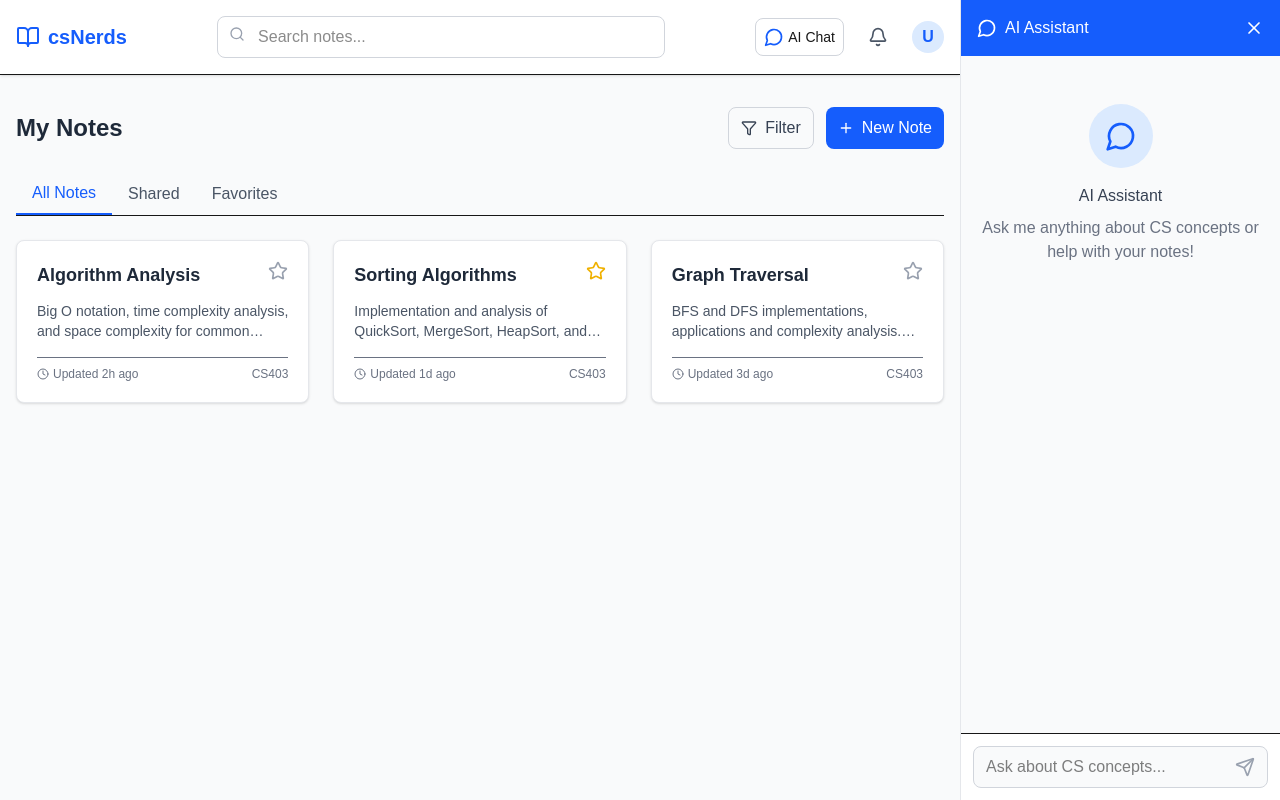
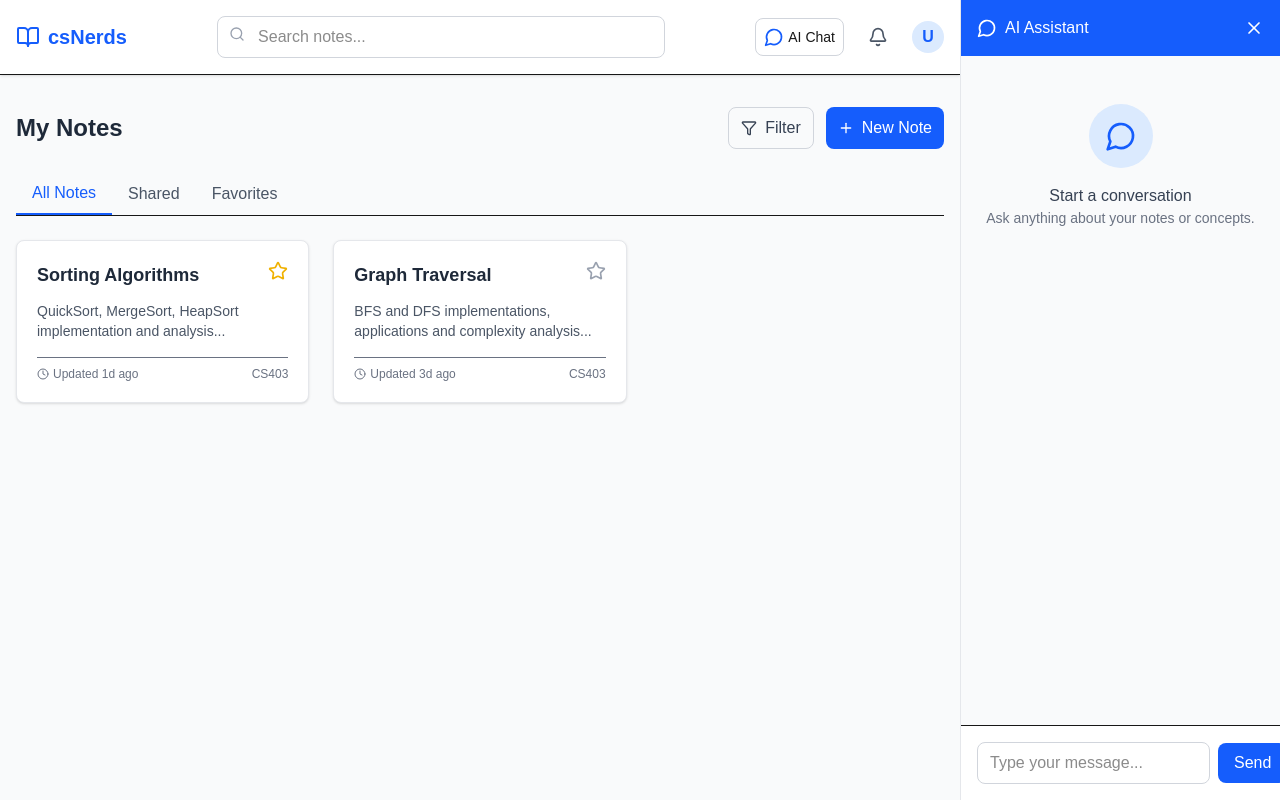
Before and after one commit to SaiPh3r/csnerds, a Next.js app: page /feed in a window 1280 px wide. Both pictures are taken after a click on the button "AI Chat". Built offline with nearby package versions, Linux system fonts and the light colour scheme.

Commit message:
changes in documents route

```diff
--- a/app/feed/page.tsx
+++ b/app/feed/page.tsx
@@ -1,88 +1,94 @@
-'use client'
+'use client';
 import React, { useState, useRef, useEffect } from 'react';
-import { BookOpen, Search, Bell, Filter, Plus, Star, Clock, MessageCircle, Send, X } from 'lucide-react';
+import {
+  BookOpen,
+  Search,
+  Bell,
+  Filter,
+  Plus,
+  Star,
+  Clock,
+  MessageCircle,
+  X,
+} from 'lucide-react';
 import { useRouter } from 'next/navigation';
 
 const Feed = () => {
-  const router = useRouter()
+  const router = useRouter();
   const [isChatVisible, setIsChatVisible] = useState(false);
   const [messages, setMessages] = useState<{ sender: string; text: string }[]>([]);
   const [inputMessage, setInputMessage] = useState('');
   const [isLoading, setIsLoading] = useState(false);
   const messagesEndRef = useRef<HTMLDivElement>(null);
 
-  const apiKey = "AIzaSyAW08GMRJfT467Kys6Lz6cutglglFJgS0M";
+  const apiKey = 'AIzaSyAW08GMRJfT467Kys6Lz6cutglglFJgS0M';
   const url = `https://generativelanguage.googleapis.com/v1beta/models/gemini-2.0-flash:generateContent?key=${apiKey}`;
 
   const handleUpload = () => {
-    router.push('/upload')
-  }
+    router.push('/upload');
+  };
 
   const toggleChat = () => {
     setIsChatVisible(!isChatVisible);
-  }
+  };
 
   const sendMessage = async () => {
     if (!inputMessage.trim()) return;
 
-    // user ko kro add bc
     const userMessage = { sender: 'user', text: inputMessage };
-    setMessages([...messages, userMessage]);
+    setMessages((prev) => [...prev, userMessage]);
     setInputMessage('');
     setIsLoading(true);
 
-    //api
     try {
       const data = {
         contents: [
           {
-            parts: [{ text: inputMessage }]
-          }
-        ]
+            parts: [{ text: inputMessage }],
+          },
+        ],
       };
 
       const response = await fetch(url, {
-        method: "POST",
+        method: 'POST',
         headers: {
-          "Content-Type": "application/json"
+          'Content-Type': 'application/json',
         },
-        body: JSON.stringify(data)
+        body: JSON.stringify(data),
       });
 
       const result = await response.json();
-      console.log("Response:", result);
+      let aiResponse = 'Sorry, I couldn\'t process your request.';
 
-      // Extract AI response from the result
-      let aiResponse = "Sorry, I couldn't process your request.";
       if (result.candidates && result.candidates[0]?.content?.parts[0]?.text) {
         aiResponse = result.candidates[0].content.parts[0].text;
       }
 
-      // Add AI response to chat
-      setMessages(prev => [...prev, { sender: 'ai', text: aiResponse }]);
+      setMessages((prev) => [...prev, { sender: 'ai', text: aiResponse }]);
     } catch (error) {
-      console.error("Error:", error);
-      setMessages(prev => [...prev, { sender: 'ai', text: "Sorry, there was an error processing your request." }]);
+      console.error('Error:', error);
+      setMessages((prev) => [
+        ...prev,
+        { sender: 'ai', text: 'Sorry, there was an error processing your request.' },
+      ]);
     } finally {
       setIsLoading(false);
     }
-  }
+  };
 
-  // neeche ja mssg bhai apne aap
   useEffect(() => {
     messagesEndRef.current?.scrollIntoView({ behavior: 'smooth' });
   }, [messages]);
 
-  // press enter kro
   const handleKeyPress = (e: React.KeyboardEvent<HTMLInputElement>) => {
     if (e.key === 'Enter') {
       sendMessage();
     }
-  }
+  };
 
   return (
     <div className="min-h-screen bg-gray-50 flex">
-      {/* Main Content Area */}
+      {/* Main Content */}
       <div className={`transition-all duration-300 ${isChatVisible ? 'w-3/4' : 'w-full'}`}>
         {/* Header */}
         <header className="bg-white shadow-sm border-b">
@@ -119,7 +125,7 @@ const Feed = () => {
           </div>
         </header>
 
-        {/* Main Content */}
+        {/* Main Section */}
         <main className="max-w-6xl mx-auto py-8 px-4">
           <div className="flex justify-between items-center mb-6">
             <h1 className="text-2xl font-bold text-gray-800">My Notes</h1>
@@ -128,45 +134,29 @@ const Feed = () => {
                 <Filter className="h-4 w-4 mr-2" />
                 <span>Filter</span>
               </button>
-              <button className="flex items-center px-3 py-2 bg-blue-600 text-white rounded-lg hover:bg-blue-700">
+              <button
+                className="flex items-center px-3 py-2 bg-blue-600 text-white rounded-lg hover:bg-blue-700"
+                onClick={handleUpload}
+              >
                 <Plus className="h-4 w-4 mr-2" />
-                <span onClick={handleUpload}>New Note</span>
+                <span>New Note</span>
               </button>
             </div>
           </div>
 
           {/* Tabs */}
           <div className="flex border-b mb-6">
-            <button className="px-4 py-2 border-b-2 border-blue-600 text-blue-600 font-medium">All Notes</button>
+            <button className="px-4 py-2 border-b-2 border-blue-600 text-blue-600 font-medium">
+              All Notes
+            </button>
             <button className="px-4 py-2 text-gray-600 hover:text-gray-800">Shared</button>
             <button className="px-4 py-2 text-gray-600 hover:text-gray-800">Favorites</button>
           </div>
 
-          {/* Notes Grid */}
+          {/* Notes */}
           <div className="grid grid-cols-1 md:grid-cols-2 lg:grid-cols-3 gap-6">
-            {/* Note Card 1 */}
-            <div className="bg-white rounded-lg shadow-sm border border-gray-200 overflow-hidden hover:shadow-md transition-shadow">
-              <div className="p-5">
-                <div className="flex justify-between items-start mb-3">
-                  <h3 className="font-semibold text-lg text-gray-800">Algorithm Analysis</h3>
-                  <button className="text-gray-400 hover:text-yellow-500">
-                    <Star className="h-5 w-5" />
-                  </button>
-                </div>
-                <p className="text-gray-600 text-sm mb-4 line-clamp-2">
-                  Big O notation, time complexity analysis, and space complexity for common algorithms...
-                </p>
-                <div className="flex justify-between items-center text-xs text-gray-500 mt-4 pt-2 border-t">
-                  <span className="flex items-center">
-                    <Clock className="h-3 w-3 mr-1" /> Updated 2h ago
-                  </span>
-                  <span>CS403</span>
-                </div>
-              </div>
-            </div>
-
-            {/* Note Card 2 */}
-            <div className="bg-white rounded-lg shadow-sm border border-gray-200 overflow-hidden hover:shadow-md transition-shadow">
+            {/* Example Cards */}
+            <div className="bg-white rounded-lg shadow-sm border border-gray-200 hover:shadow-md transition-shadow">
               <div className="p-5">
                 <div className="flex justify-between items-start mb-3">
                   <h3 className="font-semibold text-lg text-gray-800">Sorting Algorithms</h3>
@@ -175,7 +165,7 @@ const Feed = () => {
                   </button>
                 </div>
                 <p className="text-gray-600 text-sm mb-4 line-clamp-2">
-                  Implementation and analysis of QuickSort, MergeSort, HeapSort, and other common sorting algorithms...
+                  QuickSort, MergeSort, HeapSort implementation and analysis...
                 </p>
                 <div className="flex justify-between items-center text-xs text-gray-500 mt-4 pt-2 border-t">
                   <span className="flex items-center">
@@ -186,8 +176,7 @@ const Feed = () => {
               </div>
             </div>
 
-            {/* Note Card 3 */}
-            <div className="bg-white rounded-lg shadow-sm border border-gray-200 overflow-hidden hover:shadow-md transition-shadow">
+            <div className="bg-white rounded-lg shadow-sm border border-gray-200 hover:shadow-md transition-shadow">
               <div className="p-5">
                 <div className="flex justify-between items-start mb-3">
                   <h3 className="font-semibold text-lg text-gray-800">Graph Traversal</h3>
@@ -196,7 +185,7 @@ const Feed = () => {
                   </button>
                 </div>
                 <p className="text-gray-600 text-sm mb-4 line-clamp-2">
-                  BFS and DFS implementations, applications and complexity analysis. Examples of graph problems...
+                  BFS and DFS implementations, applications and complexity analysis...
                 </p>
                 <div className="flex justify-between items-center text-xs text-gray-500 mt-4 pt-2 border-t">
                   <span className="flex items-center">
@@ -206,98 +195,65 @@ const Feed = () => {
                 </div>
               </div>
             </div>
-
-            {/* Empty State - can be shown when there are no notes */}
-            <div className="hidden md:col-span-3 py-12 text-center">
-              <div className="mx-auto w-24 h-24 bg-gray-100 rounded-full flex items-center justify-center mb-4">
-                <BookOpen className="h-10 w-10 text-gray-400" />
-              </div>
-              <h3 className="text-lg font-medium text-gray-800">No notes yet</h3>
-              <p className="text-gray-600 mt-2 mb-6">Create your first note to get started</p>
-              <button className="inline-flex items-center px-4 py-2 bg-blue-600 text-white rounded-lg hover:bg-blue-700">
-                <Plus className="h-4 w-4 mr-2" />
-                <span>Create New Note</span>
-              </button>
-            </div>
           </div>
         </main>
       </div>
 
-      {/* Chatbot Section */}
+      {/* Chatbot */}
       {isChatVisible && (
         <div className="w-1/4 bg-white border-l border-gray-200 flex flex-col h-screen">
-          {/* Chat Header */}
           <div className="bg-blue-600 text-white p-4 flex justify-between items-center">
             <div className="flex items-center">
               <MessageCircle className="h-5 w-5 mr-2" />
               <h3 className="font-medium">AI Assistant</h3>
             </div>
-            <button onClick={toggleChat} className="text-white hover:text-gray-200">
+            <button onClick={toggleChat}>
               <X className="h-5 w-5" />
             </button>
           </div>
 
-          {/* Messages Container */}
           <div className="flex-1 p-4 overflow-y-auto bg-gray-50">
             {messages.length === 0 ? (
               <div className="text-center text-gray-500 my-8">
                 <div className="w-16 h-16 bg-blue-100 rounded-full flex items-center justify-center mx-auto mb-4">
                   <MessageCircle className="h-8 w-8 text-blue-600" />
                 </div>
-                <h3 className="font-medium text-gray-700 mb-2">AI Assistant</h3>
-                <p>Ask me anything about CS concepts or help with your notes!</p>
+                <h3 className="text-gray-700 font-medium">Start a conversation</h3>
+                <p className="text-sm text-gray-500">Ask anything about your notes or concepts.</p>
               </div>
             ) : (
-              messages.map((msg, index) => (
+              messages.map((msg, i) => (
                 <div
-                  key={index}
-                  className={`mb-4 ${msg.sender === 'user' ? 'text-right' : 'text-left'}`}
-                >
-                  <div
-                    className={`inline-block p-3 rounded-lg ${
+                  key={i}
+                  className={`mb-3 px-4 py-2 rounded-lg max-w-[85%] ${
                     msg.sender === 'user'
-                        ? 'bg-blue-600 text-white rounded-br-none'
-                        : 'bg-gray-200 text-gray-800 rounded-bl-none'
-                    } max-w-xs break-words`}
+                      ? 'bg-blue-100 self-end text-right ml-auto'
+                      : 'bg-gray-200 self-start text-left'
+                  }`}
                 >
                   {msg.text}
                 </div>
-                </div>
               ))
-            )}
-            {isLoading && (
-              <div className="text-left mb-4">
-                <div className="inline-block p-3 rounded-lg bg-gray-200 text-gray-800 rounded-bl-none">
-                  <div className="flex space-x-1">
-                    <div className="w-2 h-2 bg-gray-400 rounded-full animate-bounce"></div>
-                    <div className="w-2 h-2 bg-gray-400 rounded-full animate-bounce" style={{animationDelay: '0.2s'}}></div>
-                    <div className="w-2 h-2 bg-gray-400 rounded-full animate-bounce" style={{animationDelay: '0.4s'}}></div>
-                  </div>
-                </div>
-              </div>
             )}
             <div ref={messagesEndRef} />
           </div>
 
-          {/* Input Area */}
-          <div className="border-t p-3">
-            <div className="flex items-center bg-gray-50 rounded-lg border border-gray-300">
+          <div className="p-4 border-t flex items-center gap-2">
             <input
               type="text"
+              className="flex-1 py-2 px-3 border border-gray-300 rounded-lg focus:outline-none focus:ring-2 focus:ring-blue-500"
+              placeholder="Type your message..."
               value={inputMessage}
               onChange={(e) => setInputMessage(e.target.value)}
-                onKeyPress={handleKeyPress}
-                placeholder="Ask about CS concepts..."
-                className="flex-1 py-2 px-3 bg-transparent focus:outline-none text-black"
+              onKeyDown={handleKeyPress}
             />
             <button
               onClick={sendMessage}
-                disabled={isLoading || !inputMessage.trim()}
-                className={`p-2 rounded-full mx-1 ${isLoading || !inputMessage.trim() ? 'text-gray-400' : 'text-blue-600 hover:bg-blue-50'}`}
+              disabled={isLoading}
+              className="bg-blue-600 text-white px-4 py-2 rounded-lg hover:bg-blue-700"
             >
-                <Send className="h-5 w-5" />
+              {isLoading ? '...' : 'Send'}
             </button>
-            </div>
           </div>
         </div>
       )}
```
Also changed, not shown: app/api/documents/route.ts (added, +23 -0 lines). Lines whose indentation alone changed are shown as unchanged.
